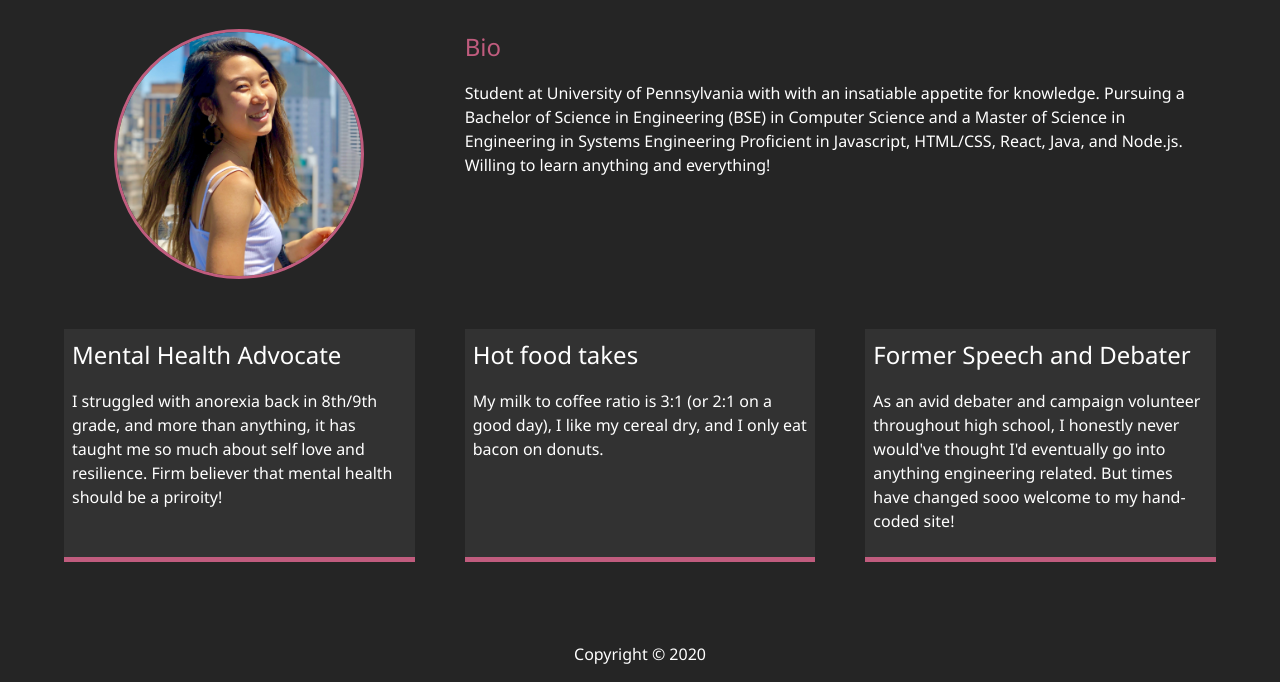
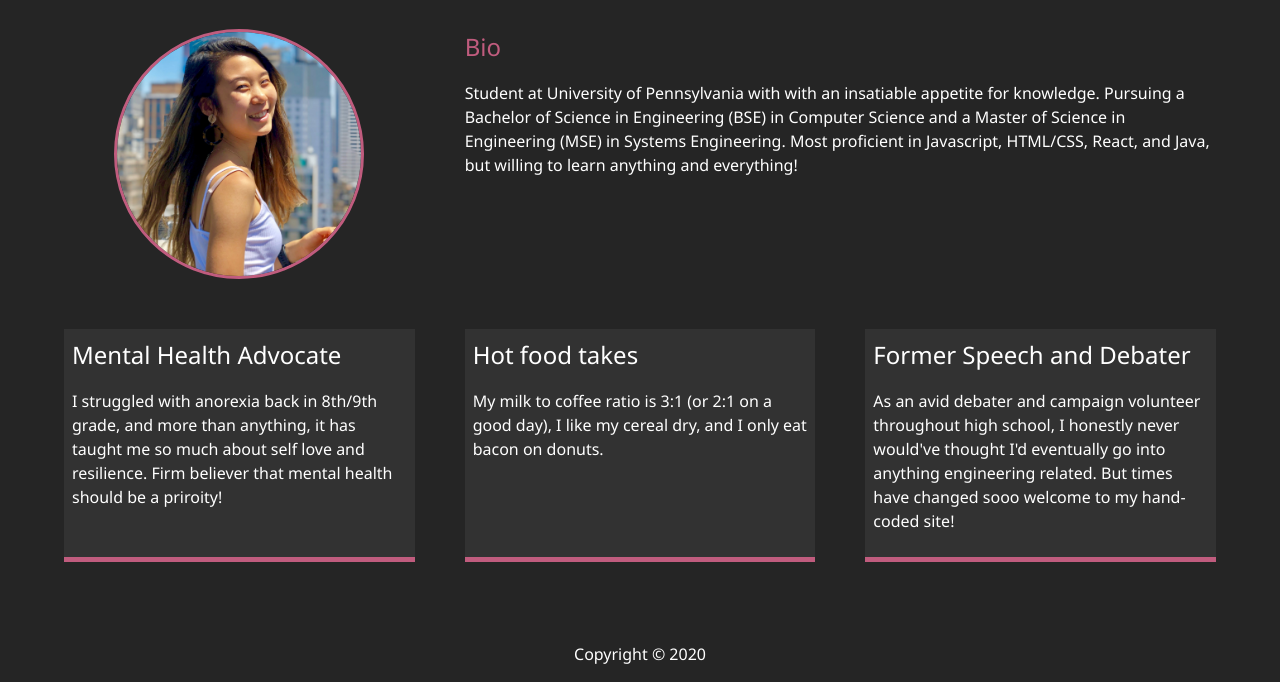
Before and after one commit to haoyxc/portfolio-site, a website: page dist/about.html in a window 1280 px wide. Shown: the part 253-935 px from the top of the page. Drawn offline with Linux system fonts and the light colour scheme.

Commit message:
update content

```diff
--- a/dist/about.html
+++ b/dist/about.html
@@ -6,7 +6,7 @@
     <meta http-equiv="X-UA-Compatible" content="ie=edge" />
     <script src="https://use.fontawesome.com/8aee7927e3.js"></script>
     <link rel="stylesheet" href="css/main.css" />
-    <title>About Page</title>
+    <title>About</title>
   </head>
   <body>
     <div class="overlay"></div>
@@ -61,8 +61,8 @@
           <p class="paragraph">
             Student at University of Pennsylvania with with an insatiable appetite for
             knowledge. Pursuing a Bachelor of Science in Engineering (BSE) in Computer
-            Science and a Master of Science in Engineering in Systems Engineering
-            Proficient in Javascript, HTML/CSS, React, Java, and Node.js. Willing to learn
+            Science and a Master of Science in Engineering (MSE) in Systems Engineering.
+            Most proficient in Javascript, HTML/CSS, React, and Java, but willing to learn
             anything and everything!
           </p>
         </div>
```
Also changed, not shown: dist/art.html (+1 -1 lines), dist/contact.html (+1 -1 lines), dist/index.html (+4 -1 lines).
